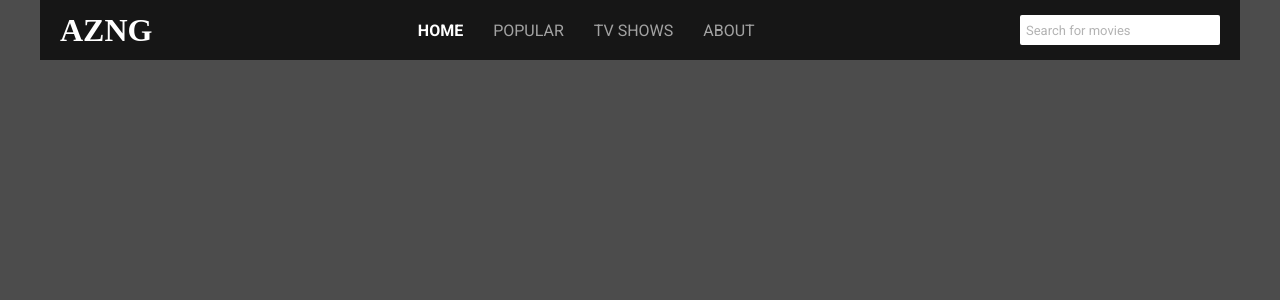
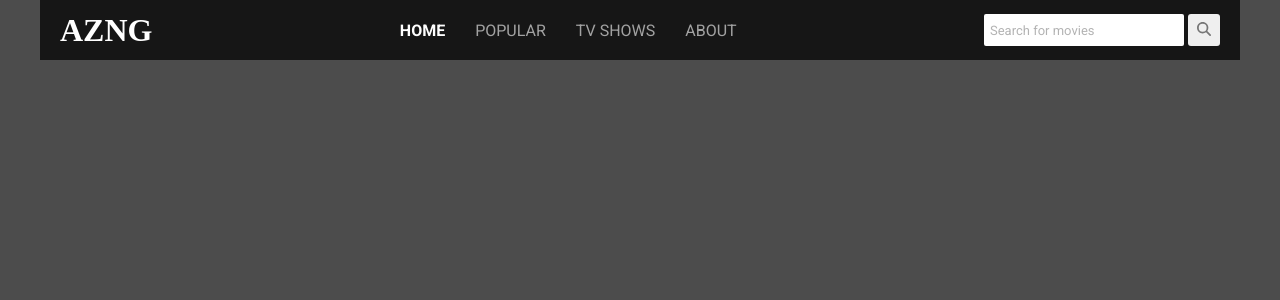
Before and after one commit to muazong/movies-app, a React (Vite) app: page / in a window 1280 px wide. Shown: the top 300 px of the page. Built offline with nearby package versions, Linux system fonts and the light colour scheme; a web font is replaced by a local one.

Commit message:
update header ui

```diff
--- a/src/components/Header/Header.jsx
+++ b/src/components/Header/Header.jsx
@@ -1,11 +1,15 @@
-import { NavLink } from "react-router-dom";
+import { Link, NavLink } from "react-router-dom";
+import { icons } from "../../assets/icons/icons";
+
 import "./Header.scss";
 
 function Header() {
   return (
     <div className="header">
       <div className="logo">
-        <h1>AZNG</h1>
+        <Link to="/">
+          <h1>AZNG</h1>
+        </Link>
       </div>
       <div className="navigation">
         <NavLink
@@ -20,6 +24,9 @@ function Header() {
       </div>
       <div className="search">
         <input type="text" placeholder="Search for movies" />
+        <button>
+          <img src={icons.search_icon} alt="" />
+        </button>
       </div>
     </div>
   );
--- a/src/components/Header/Header.scss
+++ b/src/components/Header/Header.scss
@@ -15,8 +15,10 @@
   padding: 0 20px;
 }
 
-.logo {
+.logo h1 {
+  user-select: none;
   font-family: "Irish Grover", serif;
+  font-weight: 700;
   color: var(--white-color);
 }
 
@@ -38,8 +40,13 @@
 }
 
 .search {
+  --height: 32px;
+  display: flex;
+  align-items: center;
+  gap: 4px;
+
   & input {
-    height: 30px;
+    height: var(--height);
     width: 200px;
     padding: 6px;
     font-size: 14px;
@@ -54,9 +61,18 @@
     }
   }
 
+  & button {
+    height: var(--height);
+    width: var(--height);
+    border: none;
+    cursor: pointer;
+    border-radius: 3px;
+    transition: all 0.2s ease-in-out;
+  }
+
   & img {
-    width: 12px;
-    height: 12px;
-    color: rgba(0, 0, 0, 0.5);
+    opacity: 0.5;
+    width: 14px;
+    height: 14px;
   }
 }
```
